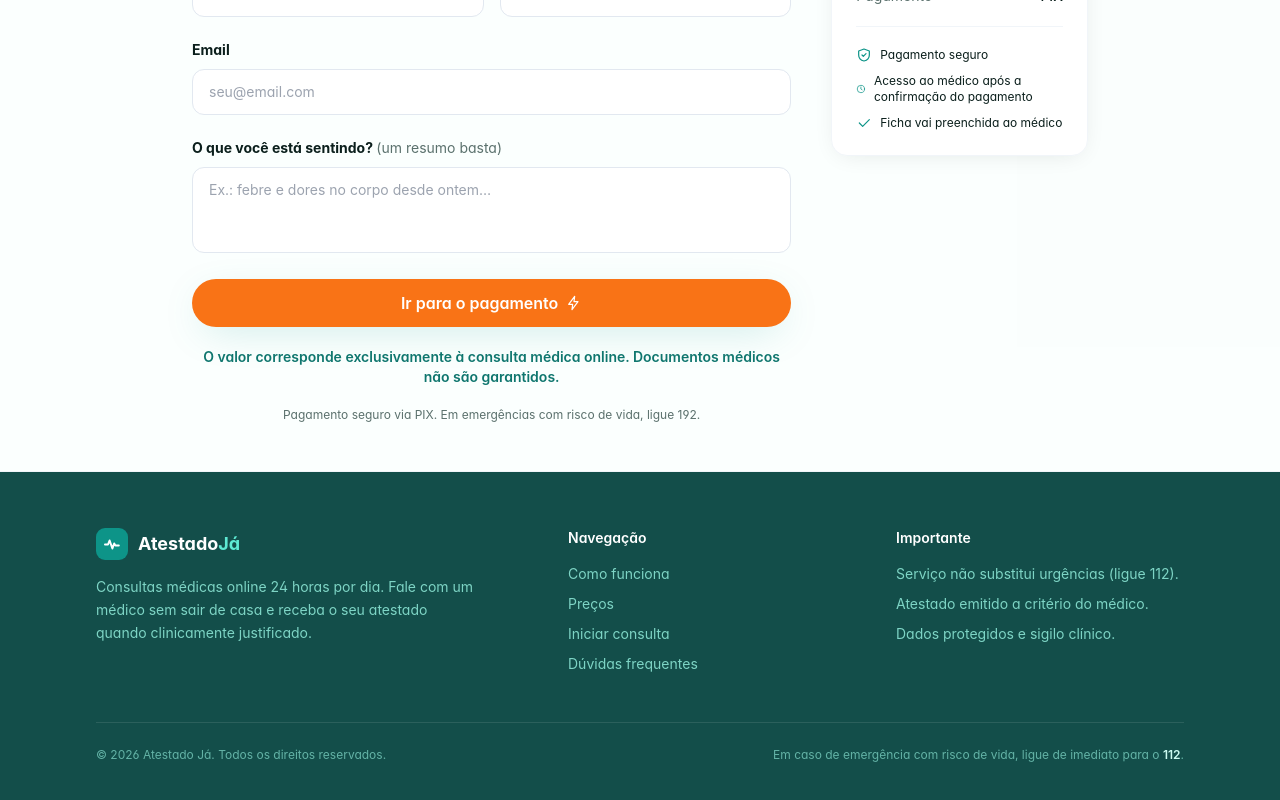
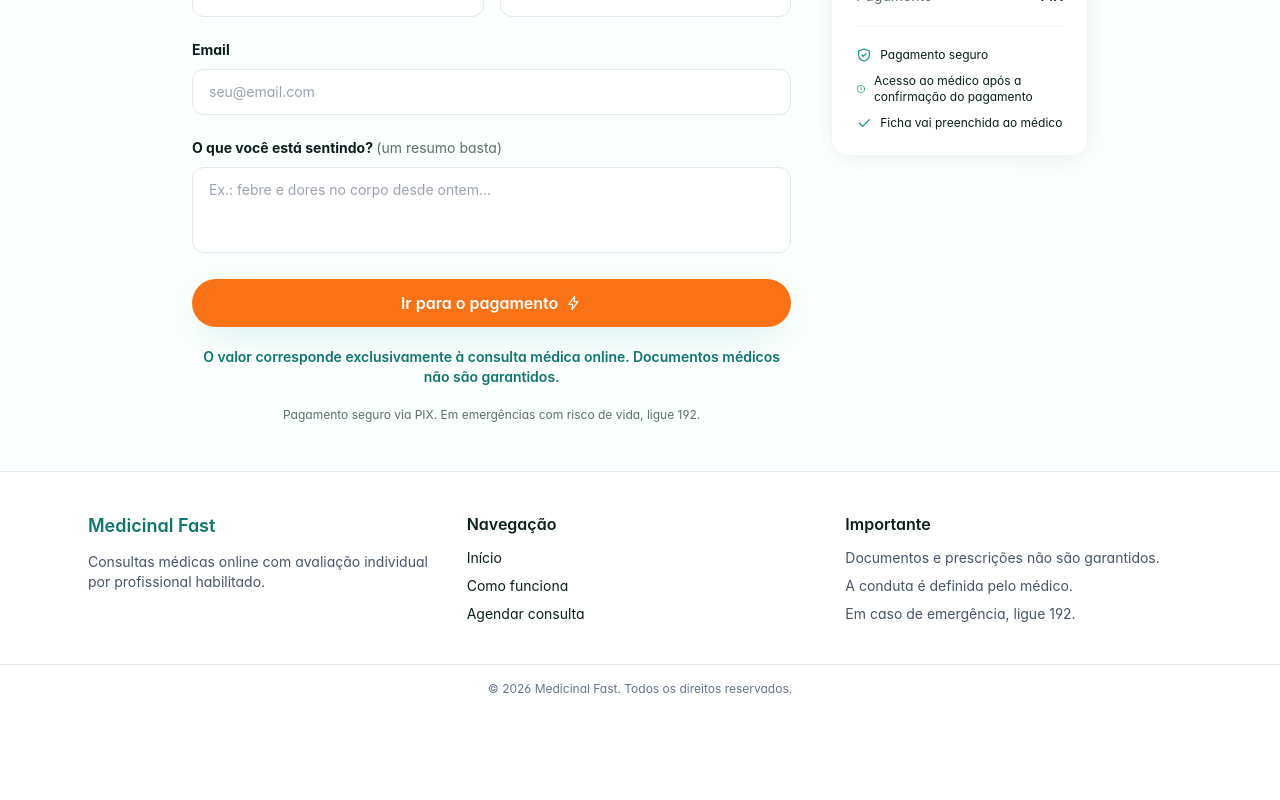
Before and after one commit to ralflundgrenn-spec/medicinalfast, a Next.js app: page /agendar in a window 1280 px wide. Shown: the part 416-1216 px from the top of the page. After the commit the page ends 1129 px from the top, so only its background shows below. Built offline with nearby package versions, Linux system fonts and the light colour scheme.

Commit message:
Refactor SiteFooter component with new layout
Updated the SiteFooter component to a new design with improved structure and styling.

```diff
--- a/components/site-footer.tsx
+++ b/components/site-footer.tsx
@@ -1,69 +1,14 @@
 import Link from "next/link";
-import { LogoMark } from "./icons";
 
 export function SiteFooter() {
   return (
-    <footer className="border-t border-slate-100 bg-brand-900 text-brand-100">
-      <div className="container-page py-14">
-        <div className="grid gap-10 md:grid-cols-[1.5fr_1fr_1fr]">
-          <div>
-            <div className="flex items-center gap-2.5">
-              <LogoMark className="h-8 w-8" />
-              <span className="text-lg font-bold text-white">
-                Atestado<span className="text-brand-300">Já</span>
-              </span>
-            </div>
-            <p className="mt-4 max-w-sm text-sm leading-relaxed text-brand-200/80">
-              Consultas médicas online 24 horas por dia. Fale com um médico sem
-              sair de casa e receba o seu atestado quando clinicamente
-              justificado.
-            </p>
-          </div>
-
-          <div>
-            <h4 className="text-sm font-semibold text-white">Navegação</h4>
-            <ul className="mt-4 space-y-2.5 text-sm text-brand-200/80">
-              <li>
-                <a href="/#como-funciona" className="hover:text-white">
-                  Como funciona
-                </a>
-              </li>
-              <li>
-                <a href="/#precos" className="hover:text-white">
-                  Preços
-                </a>
-              </li>
-              <li>
-                <Link href="/agendar" className="hover:text-white">
-                  Iniciar consulta
-                </Link>
-              </li>
-              <li>
-                <a href="/#faq" className="hover:text-white">
-                  Dúvidas frequentes
-                </a>
-              </li>
-            </ul>
-          </div>
-
-          <div>
-            <h4 className="text-sm font-semibold text-white">Importante</h4>
-            <ul className="mt-4 space-y-2.5 text-sm text-brand-200/80">
-              <li>Serviço não substitui urgências (ligue 112).</li>
-              <li>Atestado emitido a critério do médico.</li>
-              <li>Dados protegidos e sigilo clínico.</li>
-            </ul>
-          </div>
-        </div>
-
-        <div className="mt-12 flex flex-col gap-3 border-t border-white/10 pt-6 text-xs text-brand-200/60 sm:flex-row sm:items-center sm:justify-between">
-          <p>© {new Date().getFullYear()} Atestado Já. Todos os direitos reservados.</p>
-          <p>
-            Em caso de emergência com risco de vida, ligue de imediato para o{" "}
-            <span className="font-semibold text-brand-100">112</span>.
-          </p>
-        </div>
+    <footer className="border-t border-slate-200 bg-white">
+      <div className="mx-auto grid max-w-6xl gap-8 px-6 py-10 md:grid-cols-3">
+        <div><p className="text-lg font-semibold text-teal-700">Medicinal Fast</p><p className="mt-3 text-sm text-slate-600">Consultas médicas online com avaliação individual por profissional habilitado.</p></div>
+        <div><p className="font-semibold">Navegação</p><div className="mt-3 flex flex-col gap-2 text-sm"><Link href="/">Início</Link><Link href="/#como-funciona">Como funciona</Link><Link href="/agendar">Agendar consulta</Link></div></div>
+        <div><p className="font-semibold">Importante</p><ul className="mt-3 space-y-2 text-sm text-slate-600"><li>Documentos e prescrições não são garantidos.</li><li>A conduta é definida pelo médico.</li><li>Em caso de emergência, ligue 192.</li></ul></div>
       </div>
+      <div className="border-t px-6 py-4 text-center text-xs text-slate-500">© 2026 Medicinal Fast. Todos os direitos reservados.</div>
     </footer>
   );
 }
```
